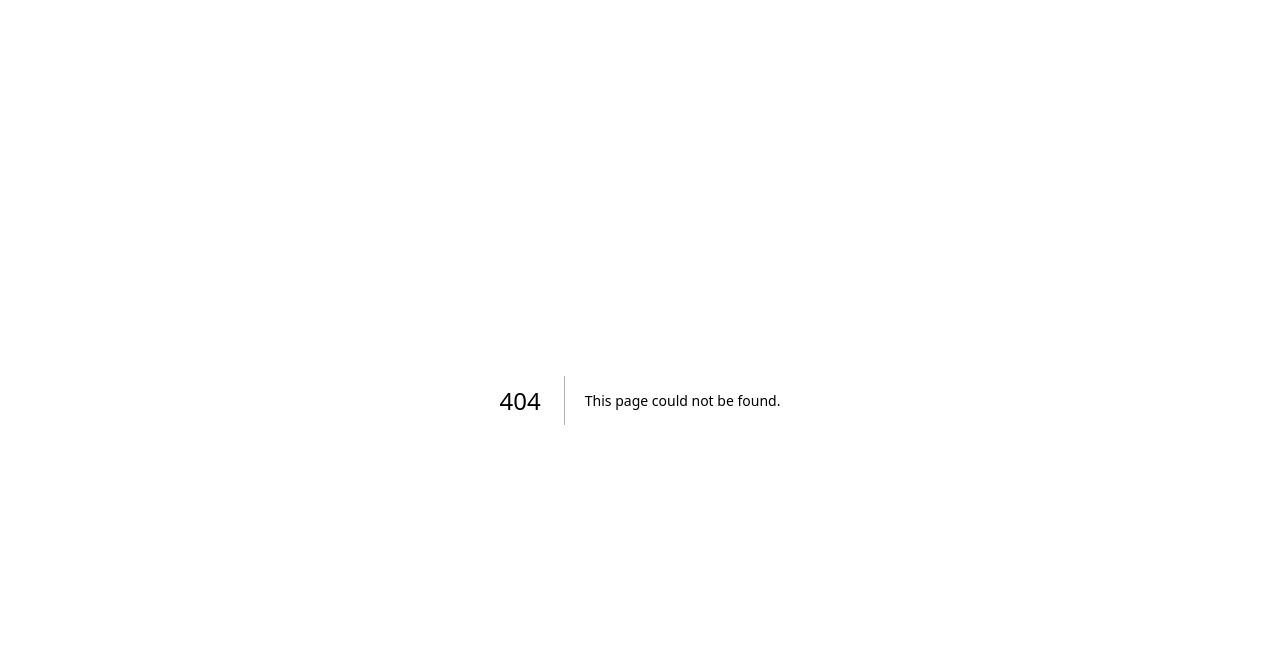
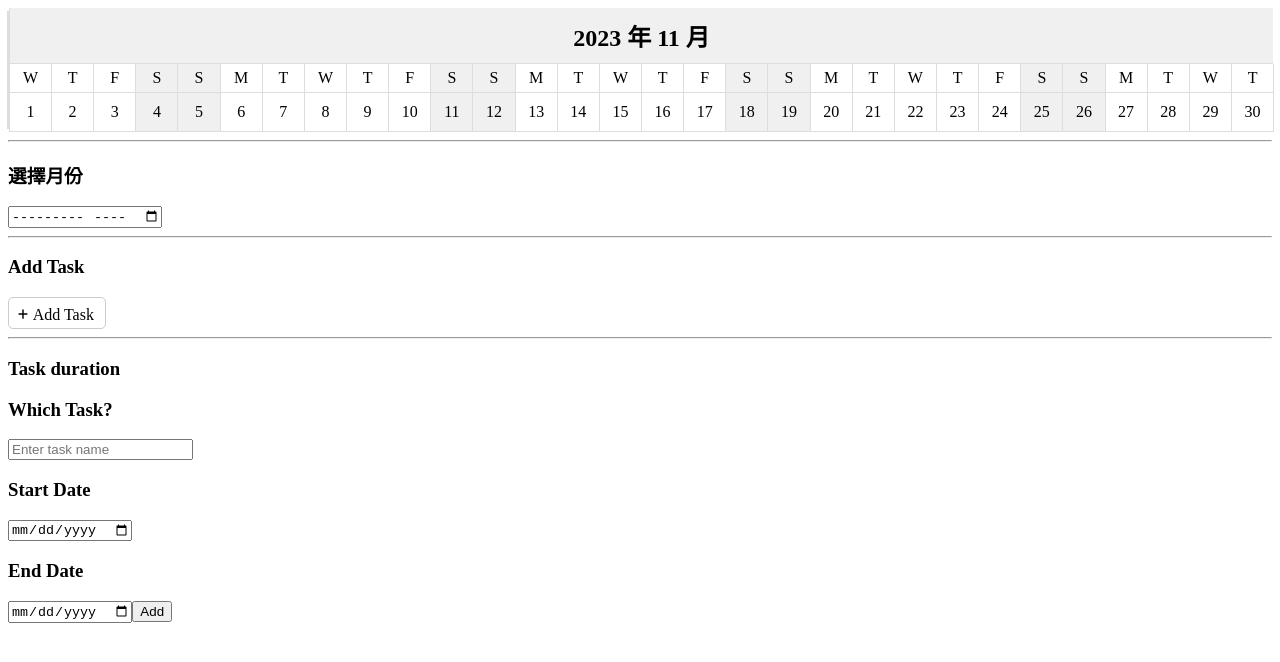
Before and after one commit to jasonlin1993/GanttChart, a Next.js app: page /ganttchart in a window 1280 px wide. Before the commit this address had no page. Shown: the top 662 px of the page. Built offline with nearby package versions, Linux system fonts and the light colour scheme.

Commit message:
設計分頁

```diff
--- a/src/components/AddTask.js
+++ b/src/components/AddTask.js
@@ -2,6 +2,7 @@
 import React from "react";
 import { useDispatch, useSelector } from "react-redux";
 import { addTask } from "../redux/action/taskAction";
+import Button from "@/styles/Button";
 
 const AddTask = () => {
   const { year, month } = useSelector((state) => state.date);
@@ -21,7 +22,16 @@ const AddTask = () => {
   return (
     <>
       <h3>Add Task</h3>
-      <button onClick={handleAddTask}>Add Task</button>
+      <Button onClick={handleAddTask}>
+        <picture>
+          <img
+            src="../../icons/plus-solid.svg"
+            alt="AddIcon"
+            style={{ width: "10px", padding: "5px 4.5px 0px 0px", textAlign: "center" }}
+          />
+          Add Task
+        </picture>
+      </Button>
     </>
   );
 };
--- a/src/components/AddTaskDuration.js
+++ b/src/components/AddTaskDuration.js
@@ -6,7 +6,7 @@ const AddTaskDuration = () => {
   const tasks = useSelector((state) => state.tasks.tasks);
   const dispatch = useDispatch();
 
-  const [taskName, setTaskName] = useState(""); // 新状态用于存储输入的任务名称
+  const [taskName, setTaskName] = useState(null);
   const [selectedTaskId, setSelectedTaskId] = useState("");
   const [startDate, setStartDate] = useState("");
   const [endDate, setEndDate] = useState("");
--- a/src/components/Calendar.js
+++ b/src/components/Calendar.js
@@ -9,6 +9,7 @@ import DayCell from "@/styles/DayCell";
 import TaskRow from "@/styles/TaskRow";
 import TaskDayCell from "@/styles/TaskDayCell";
 import TaskInput from "@/styles/TaskInput";
+
 const Calendar = () => {
   const { year, month } = useSelector((state) => state.date);
   const tasks = useSelector((state) => state.tasks.tasks);
@@ -21,7 +22,7 @@ const Calendar = () => {
     const daysInMonth = new Date(year, month, 0).getDate();
     // 更新 days 狀態
     setDays(Array.from({ length: daysInMonth }, (_, i) => i + 1));
-  }, [year, month, tasks]);
+  }, [year, month, tasks]); // 添加 year 和 month 到依賴陣列，當它們變化時重新執行此 effect
 
   const getWeekdayLabel = (day) => {
     const date = new Date(year, month - 1, day);
@@ -40,8 +41,7 @@ const Calendar = () => {
     const start = new Date(task.startDate).setHours(0, 0, 0, 0);
     const end = new Date(task.endDate).setHours(0, 0, 0, 0);
     const isInDuration = start && end && currentDate >= start && currentDate <= end;
-    console.log(`Task ${task.id}: ${isInDuration}`); // 调试输出
-    return isInDuration ? "has-task" : "";
+    return isInDuration;
   };
 
   return (
@@ -54,9 +54,9 @@ const Calendar = () => {
       }}
     >
       <div style={{ maxWidth: "100%", width: "200px" }}>
-        <div style={{ height: "53px" }} />
-        <div style={{ height: "30px" }} />
-        <div style={{ height: "35px" }} />
+        <div style={{ height: "50px", border: "0.5px solid #ddd" }} />
+        <div style={{ height: "31px", border: "0.5px solid #ddd" }} />
+        <div style={{ height: "31px", border: "0.5px solid #ddd" }} />
         {tasks.map((task, index) => (
           <TaskInput key={task.id} task={task} />
         ))}
@@ -85,7 +85,7 @@ const Calendar = () => {
                 <TaskDayCell
                   key={dayIndex}
                   $isWeekend={isWeekend(day)}
-                  $hasTask={isDayWithinTaskDuration(day, task)}
+                  $hasTask={isInDuration}
                   style={{ backgroundColor: isInDuration ? "lightblue" : "none" }}
                 />
               );
--- /dev/null
+++ b/src/pages/ganttchart/index.js
@@ -0,0 +1,24 @@
+import React from "react";
+import Calendar from "@/components/Calendar";
+import ChooseMonthAndYear from "@/components/ChooseMonthAndYear";
+import AddTask from "@/components/AddTask";
+import AddTaskDuration from "@/components/AddTaskDuration";
+import GlobalStyle from "@/styles/Global";
+
+const ganttChart = () => {
+  return (
+    <>
+      <GlobalStyle>
+        <Calendar />
+        <hr />
+        <ChooseMonthAndYear />
+        <hr />
+        <AddTask />
+        <hr />
+        <AddTaskDuration />
+      </GlobalStyle>
+    </>
+  );
+};
+
+export default ganttChart;
--- a/src/redux/action/taskAction.js
+++ b/src/redux/action/taskAction.js
@@ -14,7 +14,17 @@ export const updateTaskName = (taskId, newName) => ({
   payload: { taskId, newName },
 });
 
-export const updateTaskDuration = (taskId, startDate, endDate) => ({
-  type: "UPDATE_TASK_DURATION",
-  payload: { taskId, startDate, endDate },
-});
+export const updateTaskDuration = (taskId, startDate, endDate) => {
+  const start = new Date(startDate);
+  const end = new Date(endDate);
+  return {
+    type: "UPDATE_TASK_DURATION",
+    payload: {
+      taskId,
+      startDate,
+      endDate,
+      year: start.getFullYear(),
+      month: start.getMonth() + 1, // JavaScript中月份是從0開始的，所以+1
+    },
+  };
+};
--- a/src/redux/reducers/taskReducer.js
+++ b/src/redux/reducers/taskReducer.js
@@ -24,15 +24,23 @@ const taskReducer = (state = initialState, action) => {
           task.id === action.payload.taskId ? { ...task, name: action.payload.newName } : task
         ),
       };
+
     case "UPDATE_TASK_DURATION":
       return {
         ...state,
         tasks: state.tasks.map((task) =>
           task.id === action.payload.taskId
-            ? { ...task, startDate: action.payload.startDate, endDate: action.payload.endDate }
+            ? {
+                ...task,
+                startDate: action.payload.startDate,
+                endDate: action.payload.endDate,
+                year: action.payload.year,
+                month: action.payload.month,
+              }
             : task
         ),
       };
+
     default:
       return state;
   }
--- /dev/null
+++ b/src/styles/Button.js
@@ -0,0 +1,18 @@
+import styled from "styled-components";
+
+const Button = styled.div`
+  width: 78px;
+  height: 20px;
+  padding: 5px 10px 5px 8px;
+  border: 1px solid #ccc;
+  cursor: pointer;
+  text-align: center;
+  justify-content: center;
+  border-radius: 5px;
+
+  &:hover {
+    background-color: #ebebe8;
+  }
+`;
+
+export default Button;
--- /dev/null
+++ b/src/styles/Global.js
@@ -0,0 +1,9 @@
+import styled from "styled-components";
+
+const GlobalStyle = styled.section`
+  padding: 0px;
+  margin: 0px;
+  box-sizing: border-box;
+`;
+
+export default GlobalStyle;
--- /dev/null
+++ b/src/styles/Header.js
@@ -0,0 +1,5 @@
+import styled from "styled-components";
+
+const Header = styled.section``;
+
+export default Header;
```
Also changed, not shown: src/pages/index.js (+1 -11 lines), public/icons/calendar-regular.svg (added), public/icons/plus-solid.svg (added), src/styles/Footer.js (added).
